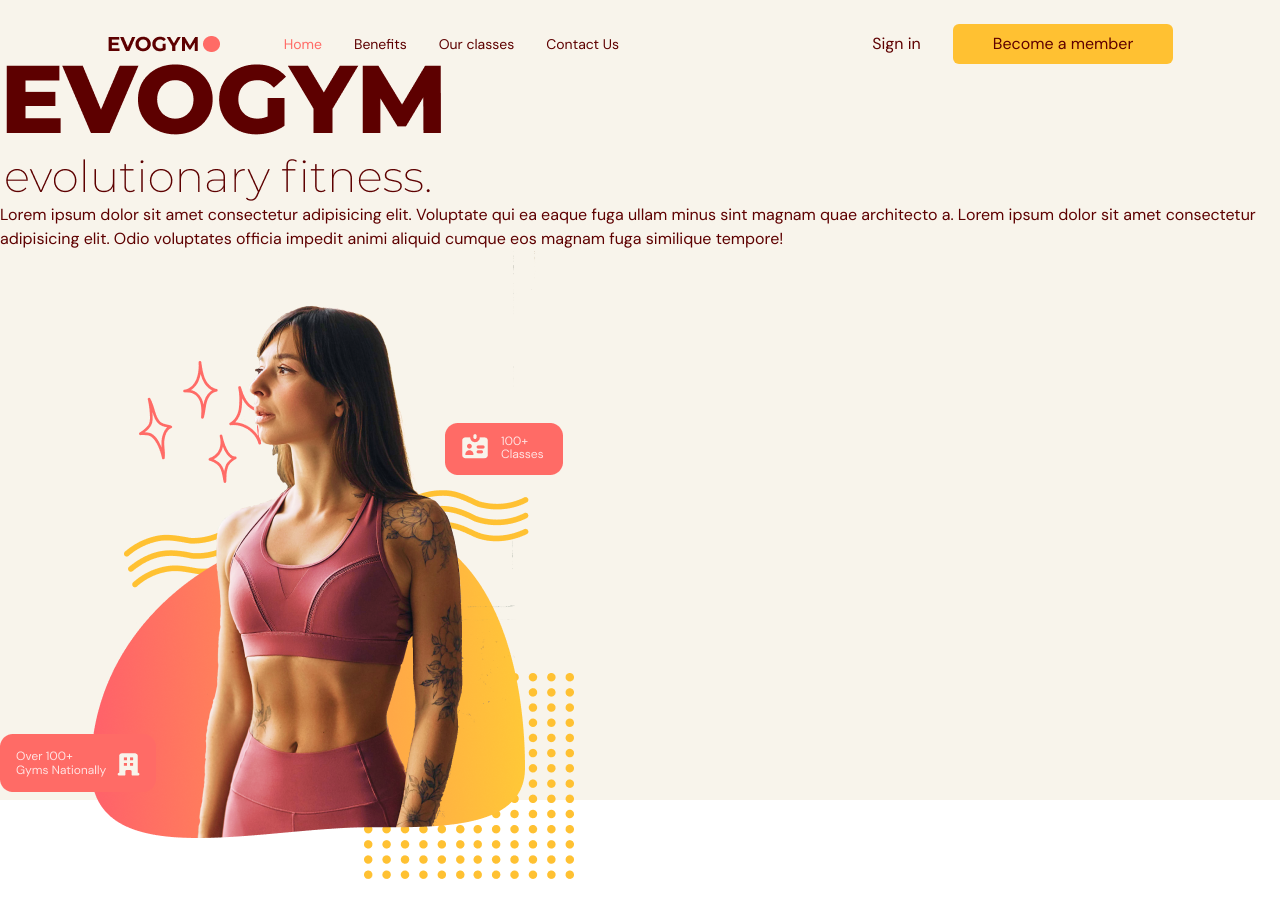
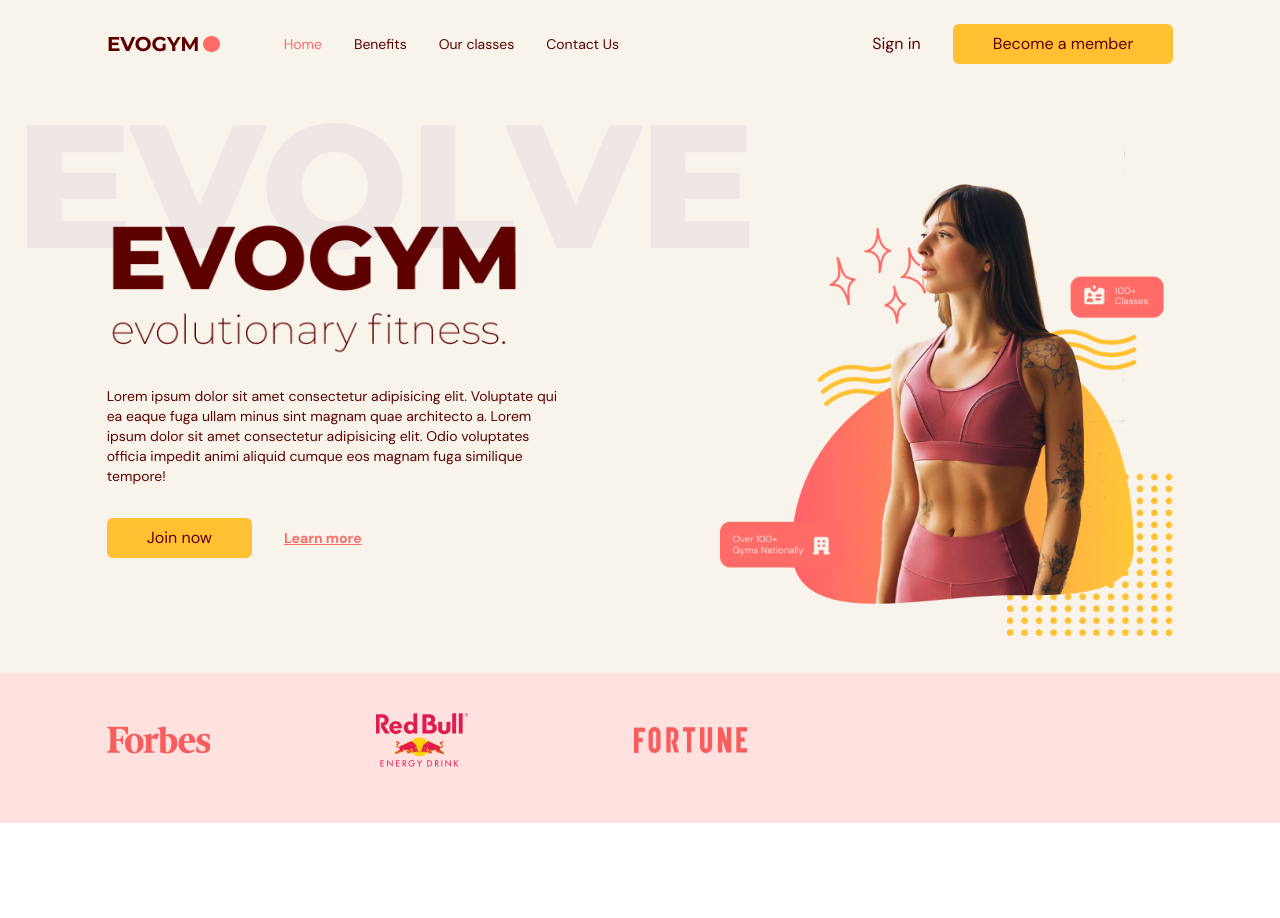
Before and after one commit to Voyar1/Gym-Website-with-TypeScript, a React (Vite) app: page / in a window 1280 px wide. Shown: the top 918 px of the page. Before the commit the page ends 879 px from the top, so only its background shows below. Built offline with nearby package versions, Linux system fonts and the light colour scheme.

Commit message:
finished home section and working on starting markup for benefits section

```diff
--- a/src/App.tsx
+++ b/src/App.tsx
@@ -2,6 +2,7 @@
 import { useState, useEffect } from "react";
 import { SelectedPage } from "@/shared/types";
 import Home from "@/scenes/home";
+import Benefits from "@/scenes/benefits";
 
 function App() {
   const [selectedPage, setSelectedPage] = useState<SelectedPage>(
@@ -31,6 +32,7 @@
         isTopOfPage={isTopOfPage}
       />
       <Home setSelectedPage={setSelectedPage} />
+      <Benefits setSelectedPage={setIsTopOfPage} />
     </div>
   );
 }
--- /dev/null
+++ b/src/scenes/benefits/index.tsx
@@ -0,0 +1,25 @@
+import {
+  HomeModernIcon,
+  UserGroupIcon,
+  AcademicCapIcon,
+} from "@heroicons/react/24/solid";
+import { SelectedPage } from "@/shared/types";
+import { motion } from "framer-motion";
+
+type Props = {
+  setSelectedPage: (value: SelectedPage) => void;
+};
+
+const Benefits = ({ setSelectedPage }: Props) => {
+  return (
+    <section id="benefits" className="mx-auto min-h-full w-5/6 py-20">
+      <motion.div
+        onViewportEnter={() => setSelectedPage(SelectedPage.Benefits)}
+      >
+        <div></div>
+      </motion.div>
+    </section>
+  );
+};
+
+export default Benefits;
--- a/src/scenes/home/index.tsx
+++ b/src/scenes/home/index.tsx
@@ -6,6 +6,8 @@
 import SponsorRedBull from "@/assets/SponsorRedBull.png";
 import SponsorForbes from "@/assets/SponsorForbes.png";
 import SponsorFortune from "@/assets/SponsorFortune.png";
+import AnchorLink from "react-anchor-link-smooth-scroll";
+import { motion } from "framer-motion";
 
 type Props = {
   setSelectedPage: (value: SelectedPage) => void;
@@ -16,32 +18,85 @@
   return (
     <section id="home" className="gap-16 bg-gray-20 py-10 md:h-full md:pb-0">
       {/* IMAGE AND MAIN HEADER */}
-      <div>
+      <motion.div
+        className="mx-auto w-5/6 items-center justify-center md:flex md:h-5/6"
+        onViewportEnter={() => setSelectedPage(SelectedPage.Home)}
+      >
         {/* MAIN HEADER */}
-        <div>
+        <div className="z-10 mt-32 md:basis-3/5">
           {/* HEADINGS */}
-          <div>
-            <div>
-              <div>
+          <motion.div
+            className="md:-mt-20"
+            initial="hidden"
+            whileInView="visible"
+            viewport={{ once: true, amount: 0.5 }}
+            transition={{ duration: 0.5 }}
+            variants={{
+              hidden: { opacity: 0, x: -50 },
+              visible: {
+                opacity: 1,
+                x: 0,
+              },
+            }}
+          >
+            <div className="relative">
+              <div className="before:absolute before:-top-20 before:-left-20 before:z-[-100] md:before:content-evolvetext">
                 <img src={HomePageText} alt="text" />
               </div>
             </div>
-            <p>
+            <p className="mt-8 text-sm">
               Lorem ipsum dolor sit amet consectetur adipisicing elit. Voluptate
               qui ea eaque fuga ullam minus sint magnam quae architecto a. Lorem
               ipsum dolor sit amet consectetur adipisicing elit. Odio voluptates
               officia impedit animi aliquid cumque eos magnam fuga similique
               tempore!
             </p>
-          </div>
+          </motion.div>
           {/* ACTIONS */}
+          <motion.div
+            className="mt-8 flex items-center gap-8"
+            initial="hidden"
+            whileInView="visible"
+            viewport={{ once: true, amount: 0.5 }}
+            transition={{ delay: 0.2, duration: 0.5 }}
+            variants={{
+              hidden: { opacity: 0, x: -50 },
+              visible: {
+                opacity: 1,
+                x: 0,
+              },
+            }}
+          >
+            <ActionButton setSelectedPage={setSelectedPage}>
+              Join now
+            </ActionButton>
+            <AnchorLink
+              className="hover:text-scondary-500 text-sm font-bold text-primary-500 underline"
+              onClick={() => setSelectedPage(SelectedPage.ContactUs)}
+              href={`#${SelectedPage.ContactUs}`}
+            >
+              <p>Learn more</p>{" "}
+            </AnchorLink>
+          </motion.div>
         </div>
 
         {/* IMAGE */}
-        <div>
+        <div className="flex basis-3/5 justify-center md:z-10 md:ml-40 md:mt-16 md:justify-items-end">
           <img alt="home-pageGraphic" src={HomePageGraphic} />
         </div>
-      </div>
+      </motion.div>
+      {/* SPONSORS */}
+      {isAboveMediumScreens && (
+        <div className="h-[150px] w-full bg-primary-100 py-10">
+          <div className="mx-auto w-5/6">
+            <div className="flex w-3/5 items-center justify-between gap-8">
+              <img src={SponsorForbes} alt="forbes" />
+              <img src={SponsorRedBull} alt="redbull" />
+              <img src={SponsorFortune} alt="fortune" />
+            </div>
+          </div>
+        </div>
+      )}
     </section>
   );
 };
--- a/tailwind.config.cjs
+++ b/tailwind.config.cjs
@@ -23,10 +23,10 @@
         montserrat: ["Montserrat", "sans-serif"],
       },
       content: {
-        evolvetext: "url('./assets/EvolveText.png)",
-        abstractwaves: "url('./assets/Abstractwaves.png)",
-        sparkles: "url('./assets/Sparkles.png)",
-        circles: "url('./assets/Circles.png)",
+        evolvetext: "url('./assets/EvolveText.png')",
+        abstractwaves: "url('./assets/Abstractwaves.png')",
+        sparkles: "url('./assets/Sparkles.png')",
+        circles: "url('./assets/Circles.png')",
       },
     },
     screens: {
```
